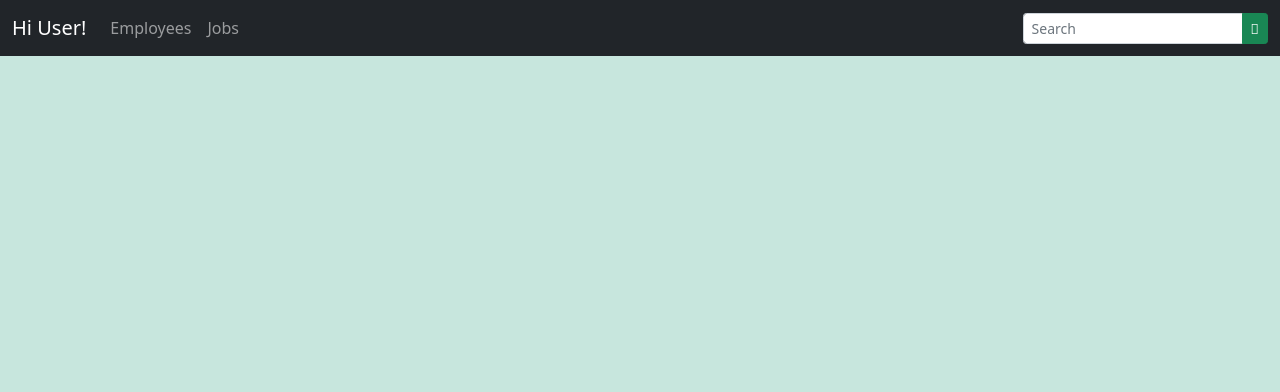
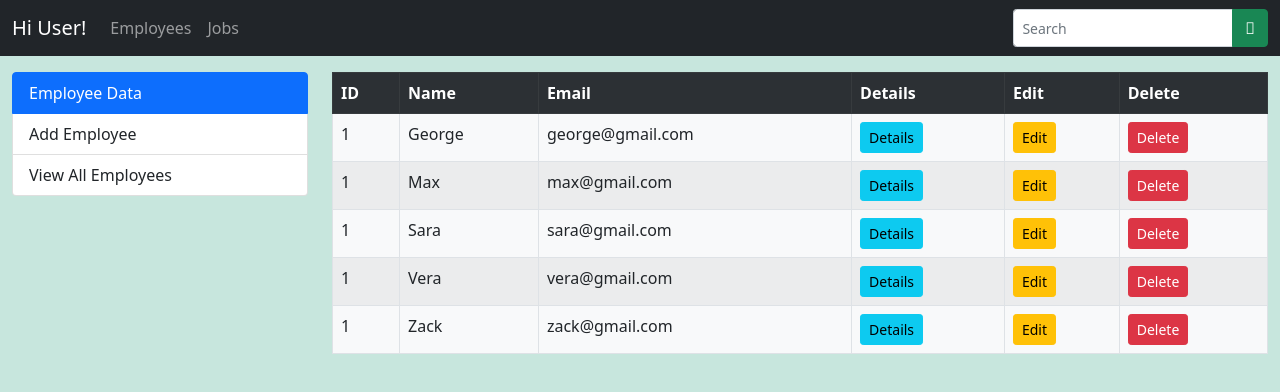
Before and after one commit to sarisgar28/Bootstrap_demo, a plain HTML site: page Project_one/employees-list.html in a window 1280 px wide. Drawn offline with nearby package versions, Linux system fonts and the light colour scheme.

Commit message:
Employees list

```diff
--- a/Project_one/employees-list.html
+++ b/Project_one/employees-list.html
@@ -10,7 +10,7 @@
     <link rel="stylesheet" href="https://cdn.jsdelivr.net/npm/@fortawesome/fontawesome-free@5.15.4/css/fontawesome.min.css">
     <link rel="stylesheet" href="style.css">
 
-    <title>Dashboard</title>
+    <title>Employees List</title>
   </head>
   <body>
       <!-- Nav -->
@@ -32,7 +32,7 @@
             <form class="d-flex">
             <div class="input-group">
                 <input type="search" class=" form-control form-control-sm" placeholder="Search" aria-label="Recipient's username" aria-describedby="button-addon2">
-                <button class="btn btn-sm btn-success btn-block" type="button" ><i class="fa fa-search"></i></button>
+                <button class="btn  btn-success btn-block" type="button" ><i class="fa fa-search"></i></button>
               </div>
             </form>
           </div>
@@ -41,11 +41,65 @@
 <!-- Nav end -->
 <!-- Employees List content -->
       <div class="container-fluid">
-          <div class="row mt-5">
-
+          <div class="row mt-3">
+            <div class="col-lg-3 col md-3">
+              <div class="list-group">
+                <div class="list-group-item active">Employee Data</div>
+                <a href="#" class="list-group-item"> Add Employee</a>
+                <a href="#" class="list-group-item">View All Employees </a>
+              </div>
+            </div>
+            <div class="col-lg-9 col-md-9">
+              <table class="table table table-striped table-bordered table-hover bg-light">
+                <tr class="table-dark">
+                  <th>ID</th>
+                  <th>Name</th>
+                  <th>Email</th>
+                  <th>Details</th>
+                  <th>Edit</th>
+                  <th>Delete</th>
+                </tr>
+                <tr>
+                  <td>1</td>
+                  <td>George</td>
+                  <td>george@gmail.com</td>
+                  <td><a href="#" class="btn btn-sm  btn-block  btn-info">Details</a></td>
+                  <td><a href="#" class="btn btn-sm  btn-block  btn-warning">Edit</a></td>
+                  <td><a href="#" class="btn btn-sm  btn-block  btn-danger">Delete</a></td>
+                </tr>
+                <td>1</td>
+                <td>Max</td>
+                <td>max@gmail.com</td>
+                <td><a href="#" class="btn btn-sm  btn-block  btn-info">Details</a></td>
+                <td><a href="#" class="btn btn-sm  btn-block  btn-warning">Edit</a></td>
+                <td><a href="#" class="btn btn-sm  btn-block  btn-danger">Delete</a></td>
+                </tr>
+                <td>1</td>
+                <td>Sara</td>
+                <td>sara@gmail.com</td>
+                <td><a href="#" class="btn btn-sm  btn-block  btn-info">Details</a></td>
+                <td><a href="#" class="btn btn-sm  btn-block  btn-warning">Edit</a></td>
+                <td><a href="#" class="btn btn-sm  btn-block  btn-danger">Delete</a></td>
+                </tr>
+                <td>1</td>
+                <td>Vera</td>
+                <td>vera@gmail.com</td>
+                <td><a href="#" class="btn btn-sm  btn-block  btn-info">Details</a></td>
+                <td><a href="#" class="btn btn-sm  btn-block  btn-warning">Edit</a></td>
+                <td><a href="#" class="btn btn-sm  btn-block  btn-danger">Delete</a></td>
+                </tr>
+                <td>1</td>
+                <td>Zack</td>
+                <td>zack@gmail.com</td>
+                <td><a href="#" class="btn btn-sm  btn-block  btn-info">Details</a></td>
+                <td><a href="#" class="btn btn-sm  btn-block  btn-warning">Edit</a></td>
+                <td><a href="#" class="btn btn-sm  btn-block  btn-danger">Delete</a></td>
+              </tr>
+              </table>
+            </div>
           </div>
       </div>
-<!-- Dashboard contet end -->
+<!-- Employees list contet end -->
 
     <!-- Optional JavaScript; choose one of the two! -->
 
```
Also changed, not shown: Project_one/dashboard.html (+2 -2 lines).
